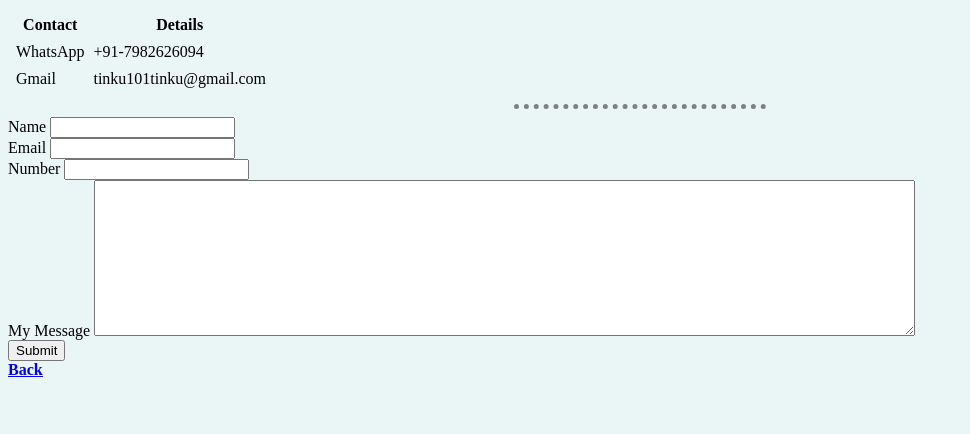
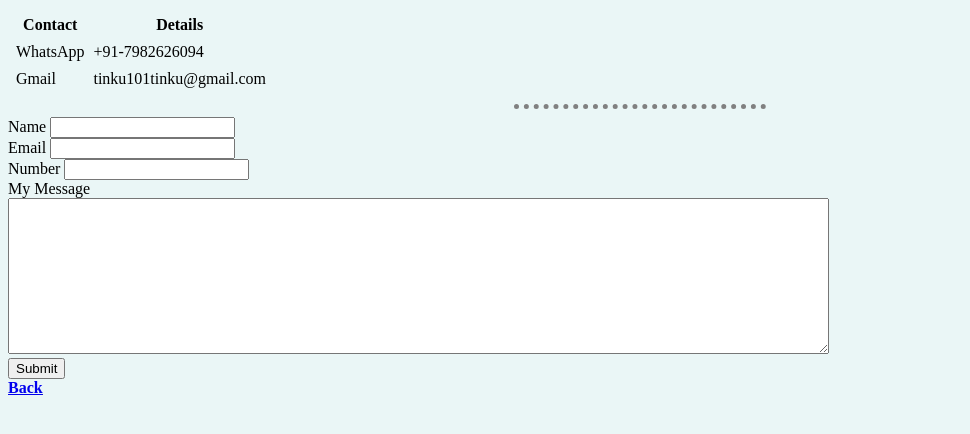
Before and after one commit to TinkuDevloper/PersonalSite, a plain HTML site: page contactme.html in a window 1280 px wide. Shown: the whole page, without its empty margins (0-970 px from the left). Drawn offline with Linux system fonts and the light colour scheme.

Commit message:
Update contactme.html

```diff
--- a/contactme.html
+++ b/contactme.html
@@ -56,7 +56,7 @@
     <label>Number</label>
     <input type="number" name="Number:   " value=""><br>
 
-    <label> My Message </label>
+    <label> My Message </label><br>
 
     <textarea name="Message" rows="10" cols="100"></textarea> <br>
 
```
